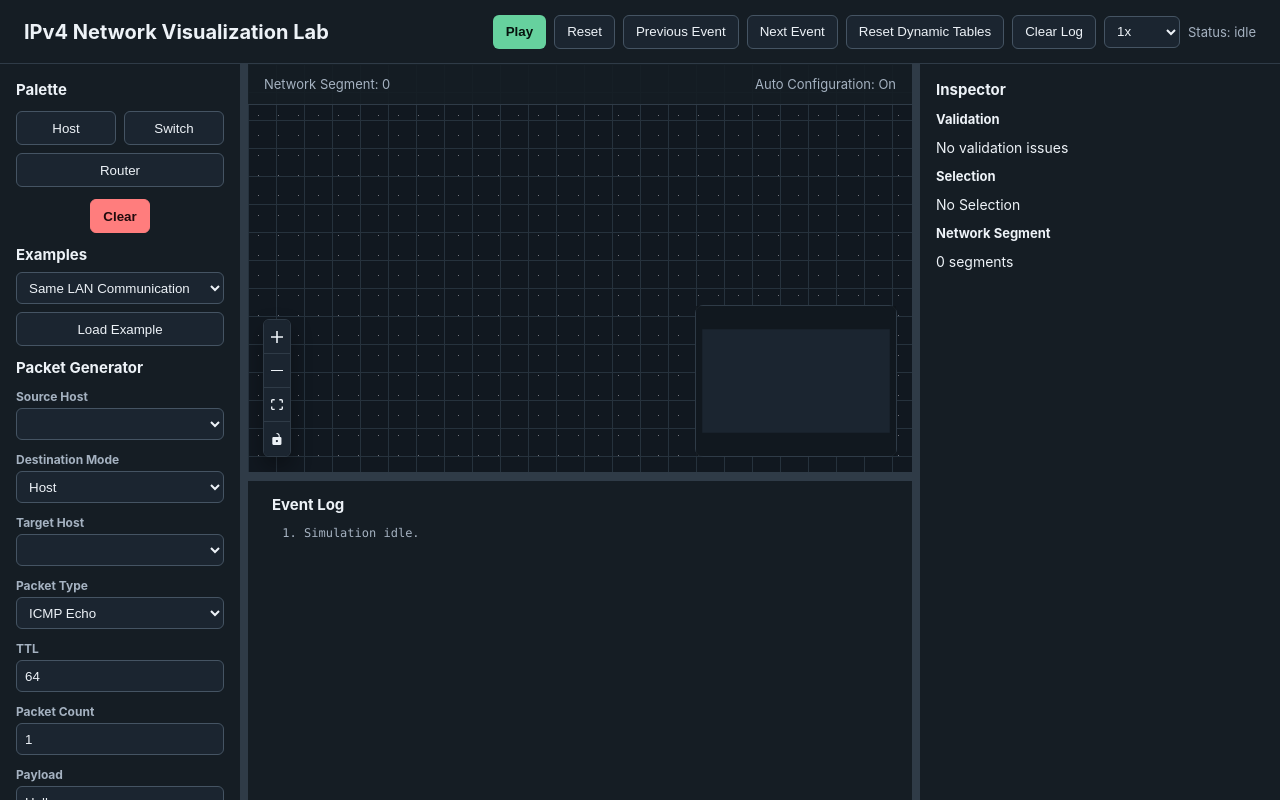
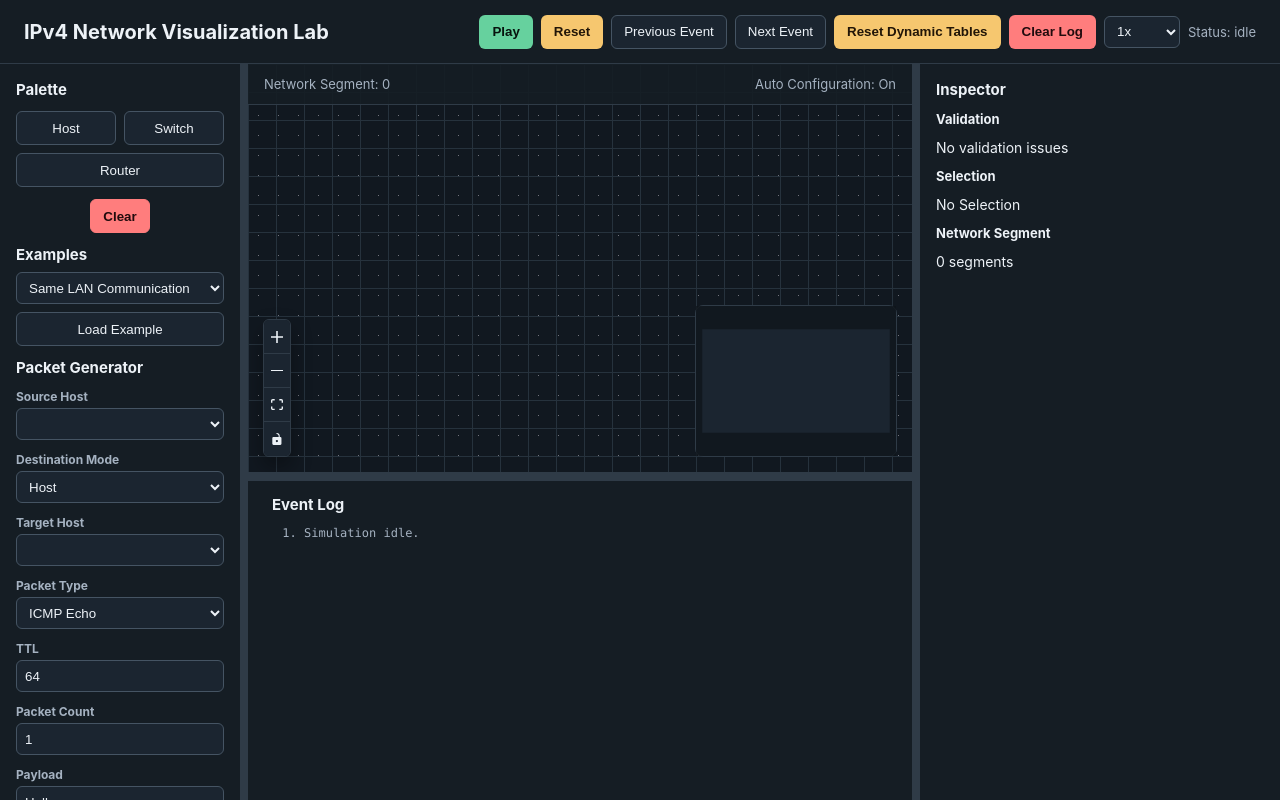
Before and after one commit to YubinMoon/Network-Lab, a React (Vite) app: page / in a window 1280 px wide. Built offline with nearby package versions, Linux system fonts and the light colour scheme.

Commit message:
Style title bar reset and clear buttons

```diff
--- a/src/App.css
+++ b/src/App.css
@@ -596,6 +596,30 @@ dd {
   background: #ff9494;
 }
 
+.simulation-reset-button {
+  border-color: transparent;
+  background: var(--warning);
+  color: #211507;
+  font-weight: 750;
+}
+
+.simulation-reset-button:hover {
+  border-color: var(--warning);
+  background: #ffd98a;
+}
+
+.simulation-clear-button {
+  border-color: transparent;
+  background: var(--danger);
+  color: #210b0d;
+  font-weight: 750;
+}
+
+.simulation-clear-button:hover {
+  border-color: var(--danger);
+  background: #ff9494;
+}
+
 .top-bar .simulation-controls {
   flex: 1 1 620px;
   justify-content: flex-end;
--- a/src/components/simulation/SimulationControls.tsx
+++ b/src/components/simulation/SimulationControls.tsx
@@ -40,7 +40,11 @@ export function SimulationControls() {
       >
         {playbackLabel}
       </button>
-      <button type="button" onClick={resetSimulation}>
+      <button
+        type="button"
+        className="simulation-reset-button"
+        onClick={resetSimulation}
+      >
         Reset
       </button>
       <button type="button" onClick={previousEvent}>
@@ -49,10 +53,18 @@ export function SimulationControls() {
       <button type="button" onClick={nextEvent}>
         Next Event
       </button>
-      <button type="button" onClick={resetDynamicTables}>
+      <button
+        type="button"
+        className="simulation-reset-button"
+        onClick={resetDynamicTables}
+      >
         Reset Dynamic Tables
       </button>
-      <button type="button" onClick={clearSimulationTrace}>
+      <button
+        type="button"
+        className="simulation-clear-button"
+        onClick={clearSimulationTrace}
+      >
         Clear Log
       </button>
       <select
```
Also changed, not shown: 2 other files (tests, documents, lock files or other folders).
